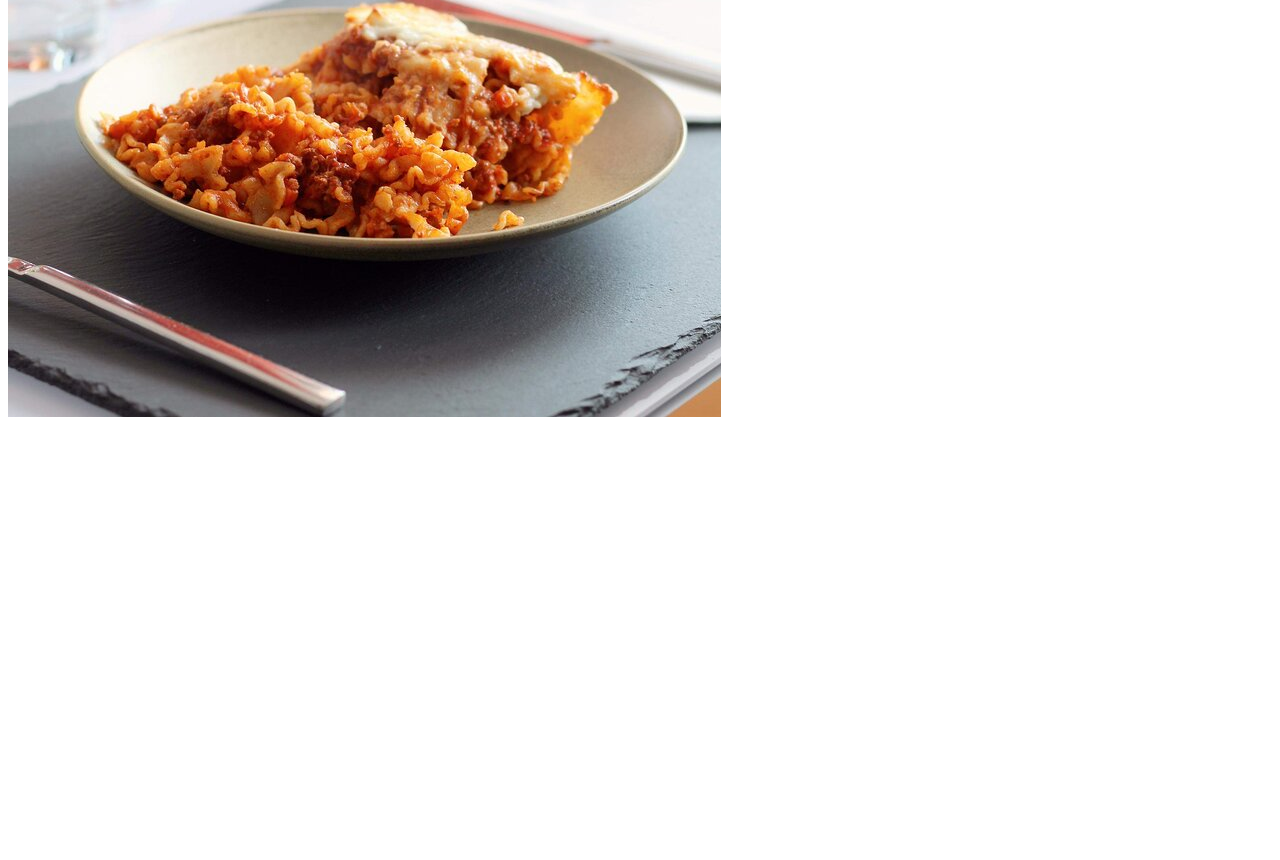
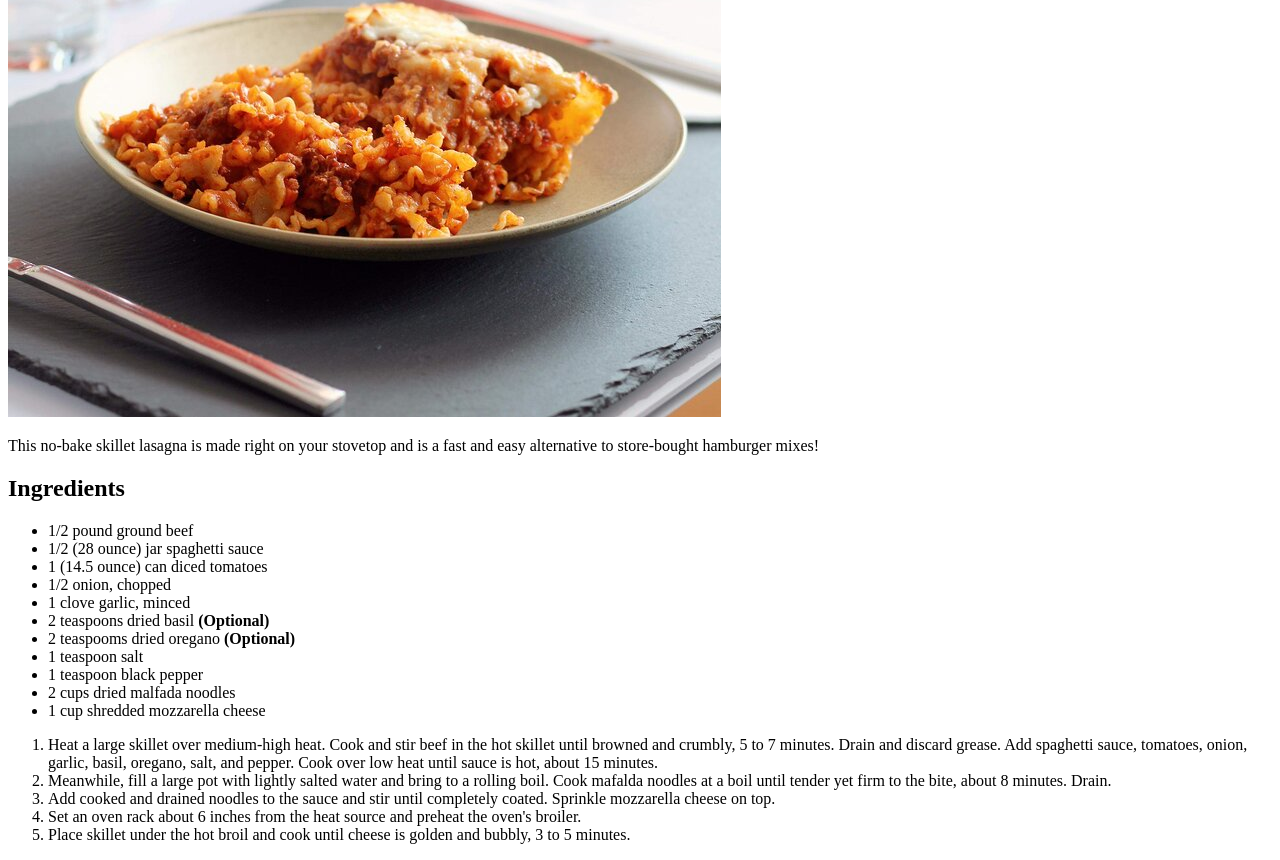
Before and after one commit to daWiz314/recipes, a plain HTML site: page odin-recipes/lasagna/lasagna.html in a window 1280 px wide. Shown: the part 376-1236 px from the top of the page. Before the commit the page ends 805 px from the top, so only its background shows below. Drawn offline with Linux system fonts and the light colour scheme; files whose address does not match are found by name.

Commit message:
Added full recipe for lasagna.html

```diff
--- a/odin-recipes/lasagna/lasagna.html
+++ b/odin-recipes/lasagna/lasagna.html
@@ -1,11 +1,41 @@
 <!DOCTYPE html>
 <html lang="en">
+
 <head>
     <meta charset="UTF-8">
     <title>Lasagna!</title>
 </head>
+
 <body>
     <h1>Lasagna!</h1>
     <img src="./lasagna/imgs/pic1.jpeg" alt="Picture of Lasagna">
+    <p>This no-bake skillet lasagna is made right on your stovetop and is a fast and easy alternative to store-bought
+        hamburger mixes!</p>
+    <h2>Ingredients</h2>
+    <ul>
+        <li>1/2 pound ground beef</li>
+        <li>1/2 (28 ounce) jar spaghetti sauce</li>
+        <li>1 (14.5 ounce) can diced tomatoes</li>
+        <li>1/2 onion, chopped</li>
+        <li>1 clove garlic, minced</li>
+        <li>2 teaspoons dried basil <strong>(Optional)</strong></li>
+        <li>2 teaspooms dried oregano <strong>(Optional)</strong></li>
+        <li>1 teaspoon salt</li>
+        <li>1 teaspoon black pepper</li>
+        <li>2 cups dried malfada noodles</li>
+        <li>1 cup shredded mozzarella cheese</li>
+    </ul>
+    <ol>
+        <li>Heat a large skillet over medium-high heat. Cook and stir beef in the hot skillet until browned and crumbly,
+            5 to 7 minutes. Drain and discard grease. Add spaghetti sauce, tomatoes, onion, garlic, basil, oregano,
+            salt, and pepper. Cook over low heat until sauce is hot, about 15 minutes.</li>
+        <li>Meanwhile, fill a large pot with lightly salted water and bring to a rolling boil. Cook mafalda noodles at a
+            boil until tender yet firm to the bite, about 8 minutes. Drain.</li>
+        <li>Add cooked and drained noodles to the sauce and stir until completely coated. Sprinkle mozzarella cheese on
+            top.</li>
+        <li>Set an oven rack about 6 inches from the heat source and preheat the oven's broiler.</li>
+        <li>Place skillet under the hot broil and cook until cheese is golden and bubbly, 3 to 5 minutes.</li>
+    </ol>
 </body>
+
 </html>
```
Also changed, not shown: index.html (+3 -0 lines).
